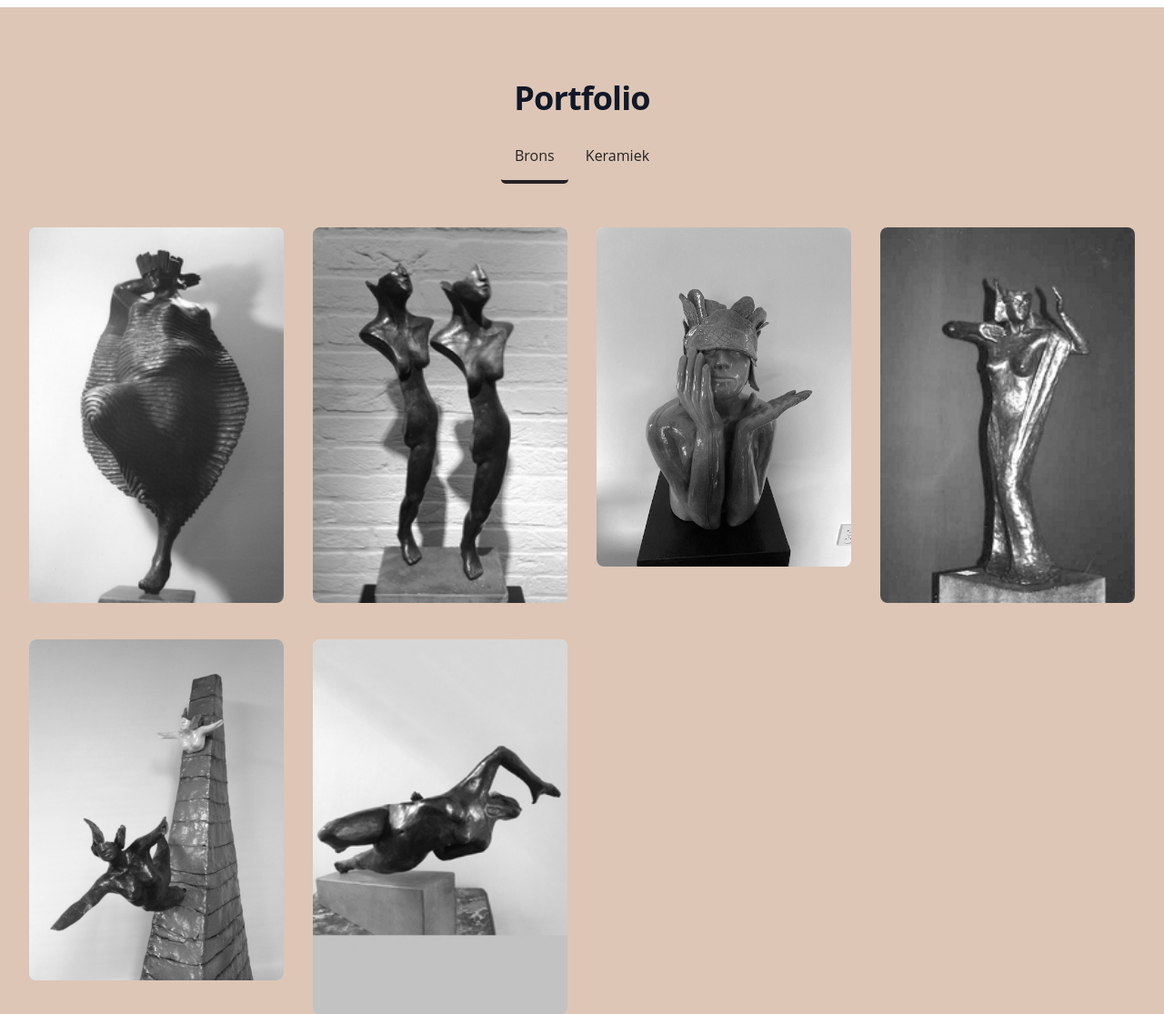
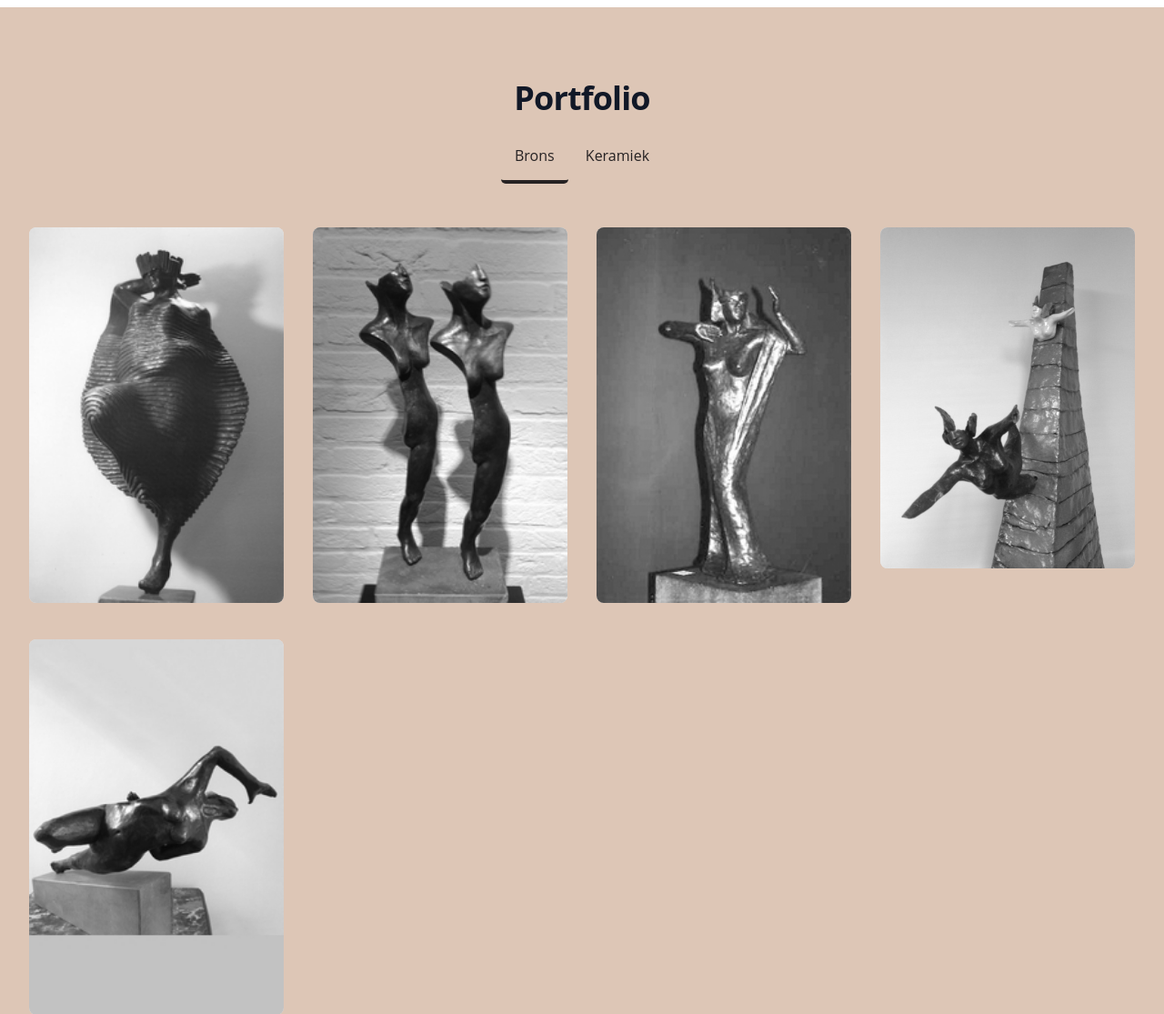
Before and after one commit to MUX-ON-WINDOWS/rienarnoutsonepage, a PHP site: page / in a window 1280 px wide. Shown: the part 2522-3637 px from the top of the page at 91% size. Run offline with PHP 8.4, Linux system fonts and the light colour scheme.

Commit message:
Remove unused image files and corresponding HTML elements from index.php

```diff
--- a/index.php
+++ b/index.php
@@ -230,15 +230,6 @@ if (isset($_POST['submit'])) {
                             <a class="group">
                                 <div
                                     class="grayoutimg relative aspect-w-1 aspect-h-1 w-full overflow-hidden rounded-lg bg-gray-200 xl:aspect-w-7 xl:aspect-h-8">
-                                    <img src="brons/sourire.jpg" class="h-full w-full object-cover object-center">
-                                    <p class="gallery__caption">Sourire</p>
-                                    <p class="gallery__cm">52 cm</p>
-                                </div>
-                            </a>
-
-                            <a class="group">
-                                <div
-                                    class="grayoutimg relative aspect-w-1 aspect-h-1 w-full overflow-hidden rounded-lg bg-gray-200 xl:aspect-w-7 xl:aspect-h-8">
                                     <img src="brons/vanity.jpg" class="h-full w-full object-cover object-center">
                                     <p class="gallery__caption">Vanity</p>
                                     <p class="gallery__cm">144 cm</p>
@@ -275,25 +266,6 @@ if (isset($_POST['submit'])) {
                                     <img src="keramiek/assis.jpg" class="h-full w-full object-cover object-center">
                                     <p class="gallery__caption">Assis</p>
                                     <p class="gallery__cm">40 cm</p>
-                                </div>
-                            </a>
-
-                            <a class="group">
-                                <div
-                                    class="grayoutimg relative aspect-w-1 aspect-h-1 w-full overflow-hidden rounded-lg bg-gray-200 xl:aspect-w-7 xl:aspect-h-8">
-                                    <img src="keramiek/3gratien.jpeg" class="h-full w-full object-cover object-center">
-                                    <p class="gallery__caption">3gratiën</p>
-                                    <p class="gallery__cm">52 cm</p>
-                                </div>
-                            </a>
-
-                            <a class="group">
-                                <div
-                                    class="grayoutimg relative aspect-w-1 aspect-h-1 w-full overflow-hidden rounded-lg bg-gray-200 xl:aspect-w-7 xl:aspect-h-8">
-                                    <img src="keramiek/beschouwend.jpg"
-                                        class="grayoutimg h-full w-full object-cover object-center">
-                                    <p class="gallery__caption">Beschouwend</p>
-                                    <p class="gallery__cm">52 cm</p>
                                 </div>
                             </a>
 
@@ -388,15 +360,6 @@ if (isset($_POST['submit'])) {
                             <a class="group">
                                 <div
                                     class="relative aspect-w-1 aspect-h-1 w-full overflow-hidden rounded-lg bg-gray-200 xl:aspect-w-7 xl:aspect-h-8">
-                                    <img src="brons/sourire.jpg" class="h-full w-full object-cover object-center">
-                                    <p class="gallery_textName">Sourire</p>
-                                    <p class="gallery_cmText">52 cm</p>
-                                </div>
-                            </a>
-
-                            <a class="group">
-                                <div
-                                    class="relative aspect-w-1 aspect-h-1 w-full overflow-hidden rounded-lg bg-gray-200 xl:aspect-w-7 xl:aspect-h-8">
                                     <img src="brons/vanity.jpg" class="h-full w-full object-cover object-center">
                                     <p class="gallery_textName">Vanity</p>
                                     <p class="gallery_cmText">144 cm</p>
@@ -438,25 +401,6 @@ if (isset($_POST['submit'])) {
                                     <img src="keramiek/assis.jpg" class="h-full w-full object-cover object-center">
                                     <p class="gallery_textName">Assis</p>
                                     <p class="gallery_cmText">40 cm</p>
-                                </div>
-                            </a>
-
-                            <a class="group">
-                                <div
-                                    class="relative aspect-w-1 aspect-h-1 w-full overflow-hidden rounded-lg bg-gray-200 xl:aspect-w-7 xl:aspect-h-8">
-                                    <img src="keramiek/3gratien.jpeg" class="h-full w-full object-cover object-center">
-                                    <p class="gallery_textName">3gratiën</p>
-                                    <p class="gallery_cmText">52 cm</p>
-                                </div>
-                            </a>
-
-                            <a class="group">
-                                <div
-                                    class="relative aspect-w-1 aspect-h-1 w-full overflow-hidden rounded-lg bg-gray-200 xl:aspect-w-7 xl:aspect-h-8">
-                                    <img src="keramiek/beschouwend.jpg"
-                                        class="h-full w-full object-cover object-center">
-                                    <p class="gallery_textName">Beschouwend</p>
-                                    <p class="gallery_cmText">52 cm</p>
                                 </div>
                             </a>
 
```
Also changed, not shown: brons/sourire.jpg (deleted), keramiek/3gratien.jpeg (deleted), keramiek/beschouwend.jpg (deleted), 1 other file.
